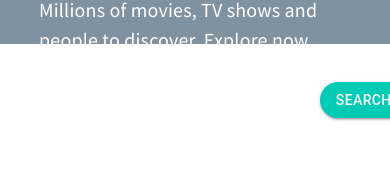
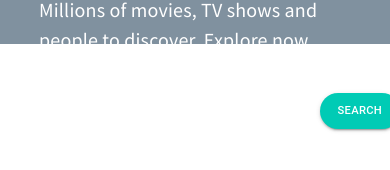
Before and after one commit to eli-beg/theMovieApp, a React (Create React App) app: page / in a window 390 px wide. Shown: the part 228-398 px from the top of the page. Built offline with nearby package versions, Linux system fonts and the light colour scheme; no server answers.

Commit message:
Fix css errors in searchbar

```diff
--- a/src/components/SearchBanner/SearchBanner.jsx
+++ b/src/components/SearchBanner/SearchBanner.jsx
@@ -2,7 +2,7 @@ import React from "react";
 import { Box, Typography } from "@mui/material";
 import SearchBar from "./SearchBar";
 
-const SearchBanner = ({ imageBanner }) => {
+const SearchBanner = ({ matches, imageBanner }) => {
   return (
     <>
       <Box
@@ -65,7 +65,7 @@ const SearchBanner = ({ imageBanner }) => {
       >
         Millions of movies, TV shows and people to discover. Explore now.
       </Typography>
-      <SearchBar />
+      <SearchBar matches={matches} />
     </>
   );
 };
--- a/src/components/SearchBanner/SearchBannerContainer.jsx
+++ b/src/components/SearchBanner/SearchBannerContainer.jsx
@@ -1,10 +1,12 @@
 import React, { useCallback, useEffect, useState } from "react";
-import { Box } from "@mui/material";
+import { Box, useTheme, useMediaQuery } from "@mui/material";
 import SearchBanner from "./SearchBanner";
 import getBannerImage from "../../api/bannerImage";
 
 const SearchBannerContainer = () => {
   const [imageBanner, setImageBanner] = useState(null);
+  const theme = useTheme();
+  const matches = useMediaQuery(theme.breakpoints.up("md"));
 
   const getImage = useCallback(async () => {
     try {
@@ -27,7 +29,7 @@ const SearchBannerContainer = () => {
 
   return (
     <Box>
-      <SearchBanner imageBanner={imageBanner} />
+      <SearchBanner imageBanner={imageBanner} matches={matches} />
     </Box>
   );
 };
--- a/src/components/SearchBanner/SearchBar.jsx
+++ b/src/components/SearchBanner/SearchBar.jsx
@@ -1,7 +1,7 @@
 import { Box, Button, TextField } from "@mui/material";
 import React from "react";
 
-const SearchBar = () => {
+const SearchBar = ({ matches }) => {
   console.log("hola");
   return (
     <Box
@@ -15,25 +15,40 @@ const SearchBar = () => {
         zIndex: "3",
       }}
     >
+      {matches ? (
         <TextField
           hiddenLabel
           sx={{
             width: "100%",
             "& .MuiInputBase-root": {
-            height: { md: 35, lg: 55 },
+              height: 55,
             },
           }}
           placeholder="Search for a movie..."
         />
+      ) : (
+        <TextField
+          hiddenLabel
+          sx={{
+            width: "100%",
+            "& .MuiInputBase-root": {
+              height: 34,
+            },
+          }}
+          placeholder="Search for a movie..."
+        />
+      )}
+
       <Button
         variant="contained"
         sx={{
           position: "absolute",
           left: "90%",
+          right: 1,
           zIndex: "4",
-          height: { md: "35px", lg: "55px" },
-          width: { md: "80px", lg: "125px" },
-          fontSize: { md: ".8rem", lg: "1rem" },
+          height: { xs: "36px", md: "55px" },
+          width: { xs: "80px", md: "125px", xl: "180px" },
+          fontSize: { xs: ".7rem", md: "1rem" },
         }}
       >
         Search
```
Lines whose indentation alone changed are shown as unchanged.
